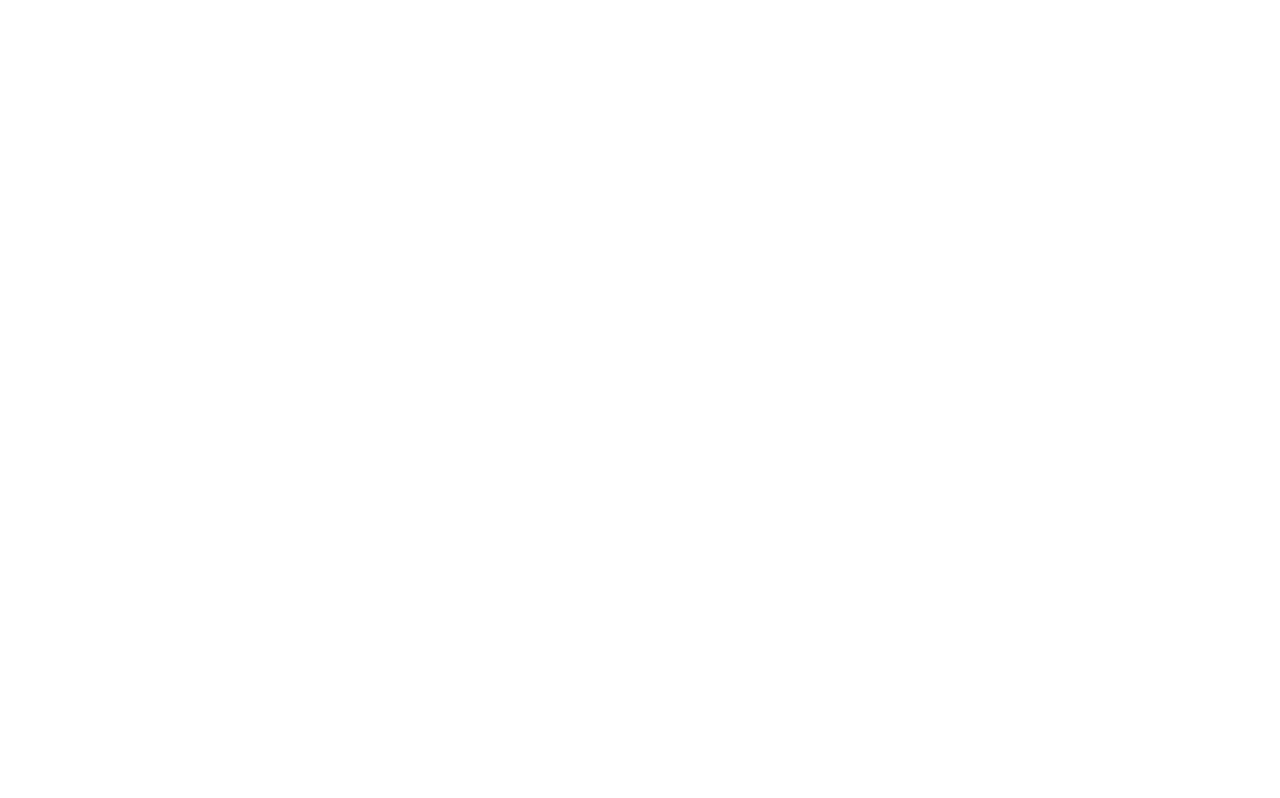
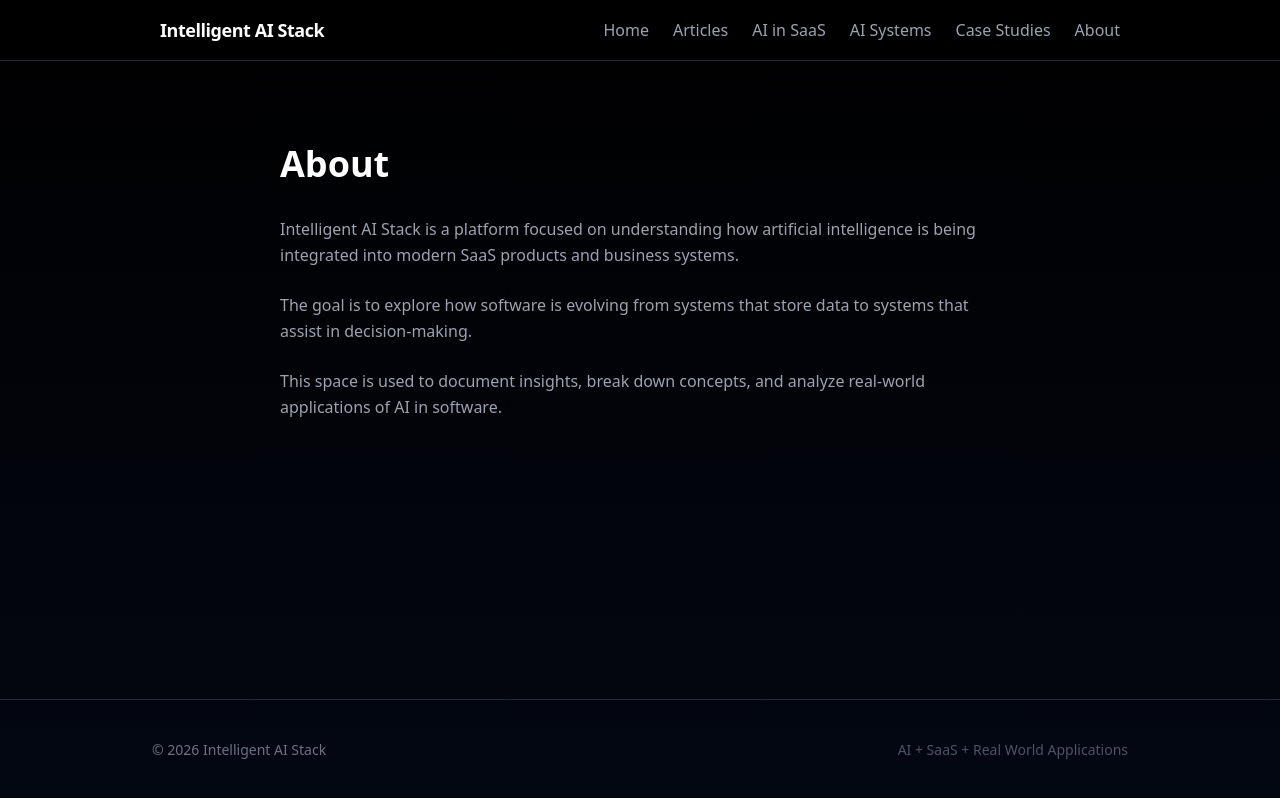
Before and after one commit to Prashanth549/intelligent-ai-stack, a React (Vite) app in the folder frontend/: page /about in a window 1280 px wide. Before the commit this address had no page. Built offline with nearby package versions, Linux system fonts and the light colour scheme.

Commit message:
About v1

```diff
--- a/frontend/src/App.tsx
+++ b/frontend/src/App.tsx
@@ -3,6 +3,7 @@
 import Home from "./pages/Home";
 import Articles from "./pages/Articles";
 import ArticleDetail from "./pages/ArticleDetail";
+import About from "./pages/About";
 
 function App() {
   return (
@@ -10,6 +11,7 @@
       <Route path="/" element={<Home />} />
       <Route path="/articles" element={<Articles />} />
       <Route path="/article/:id" element={<ArticleDetail />} />
+      <Route path="/about" element={<About />} />
     </Routes>
 
   );
--- a/frontend/src/components/Navbar.tsx
+++ b/frontend/src/components/Navbar.tsx
@@ -13,7 +13,7 @@
         <a href="#">AI in SaaS</a>
         <a href="#">AI Systems</a>
         <a href="#">Case Studies</a>
-        <a href="#">Newsletter</a>
+        <Link to="/about">About</Link>
       </div>
       </div>
     </nav>
--- /dev/null
+++ b/frontend/src/pages/About.tsx
@@ -0,0 +1,40 @@
+import Navbar from "../components/Navbar";
+import Footer from "../components/Footer";
+
+function About() {
+  return (
+    <div className="bg-black text-white min-h-screen flex flex-col bg-gradient-to-b from-black to-gray-950">
+
+      <Navbar />
+
+      <div className="flex-grow pt-20">
+
+        <div className="max-w-3xl mx-auto px-6 py-16">
+
+          <h1 className="text-4xl font-bold mb-8">
+            About
+          </h1>
+
+          <p className="text-gray-400 leading-relaxed mb-6">
+            Intelligent AI Stack is a platform focused on understanding how artificial intelligence is being integrated into modern SaaS products and business systems.
+          </p>
+
+          <p className="text-gray-400 leading-relaxed mb-6">
+            The goal is to explore how software is evolving from systems that store data to systems that assist in decision-making.
+          </p>
+
+          <p className="text-gray-400 leading-relaxed">
+            This space is used to document insights, break down concepts, and analyze real-world applications of AI in software.
+          </p>
+
+        </div>
+
+      </div>
+
+      <Footer />
+
+    </div>
+  );
+}
+
+export default About;
--- /dev/null
+++ b/frontend/src/pages/Newsletter.tsx
@@ -0,0 +1,52 @@
+import Navbar from "../components/Navbar";
+import Footer from "../components/Footer";
+
+function Newsletter() {
+  return (
+    <div className="bg-black text-white min-h-screen flex flex-col bg-gradient-to-b from-black to-gray-950">
+
+      <Navbar />
+
+      <div className="flex-grow pt-20">
+
+        <div className="max-w-3xl mx-auto px-6 py-16 text-center">
+
+          <h1 className="text-4xl font-bold mb-6">
+            The AI SaaS Playbook
+          </h1>
+
+          <p className="text-gray-400 mb-8 leading-relaxed">
+            A newsletter exploring how artificial intelligence is transforming SaaS products,
+            business systems, and real-world applications.
+          </p>
+
+          {/* CTA Box */}
+          <div className="border border-gray-800 rounded-2xl p-8">
+
+            <p className="text-gray-300 mb-6">
+              Get new issues directly in your inbox.
+            </p>
+
+            <input
+              type="email"
+              placeholder="Enter your email"
+              className="w-full p-3 rounded-lg bg-gray-900 border border-gray-700 text-white mb-4 focus:outline-none"
+            />
+
+            <button className="w-full bg-white text-black py-3 rounded-lg font-medium hover:bg-gray-200 transition">
+              Subscribe
+            </button>
+
+          </div>
+
+        </div>
+
+      </div>
+
+      <Footer />
+
+    </div>
+  );
+}
+
+export default Newsletter;
```
